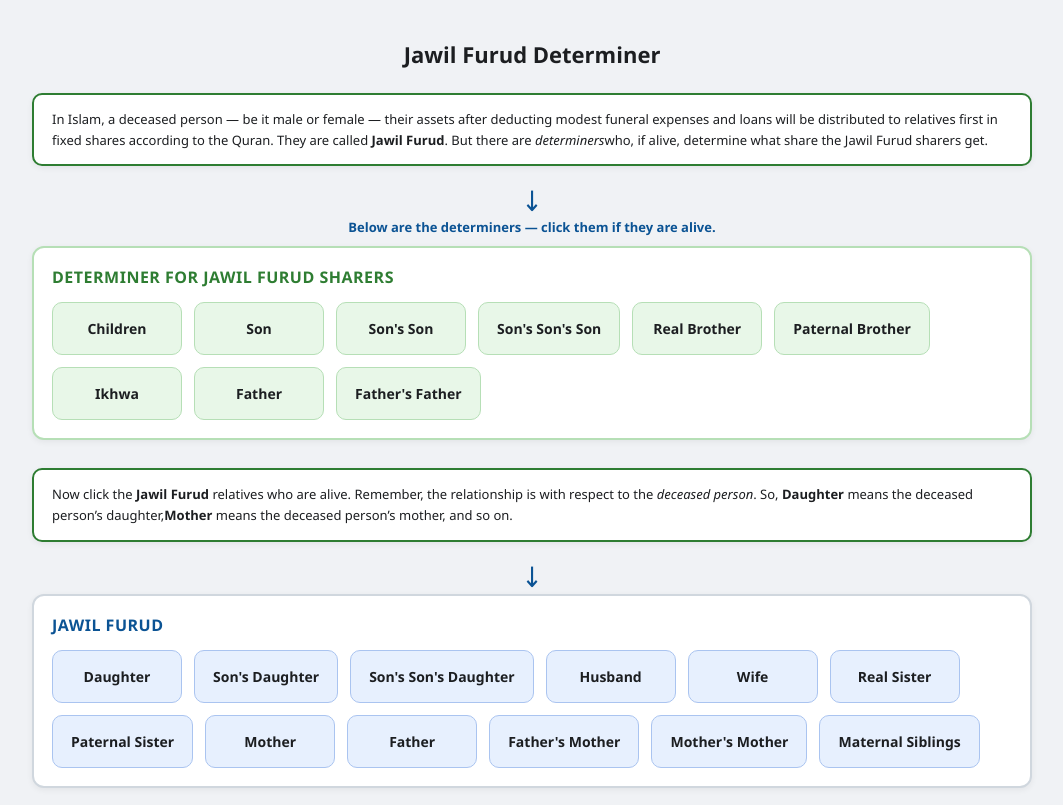
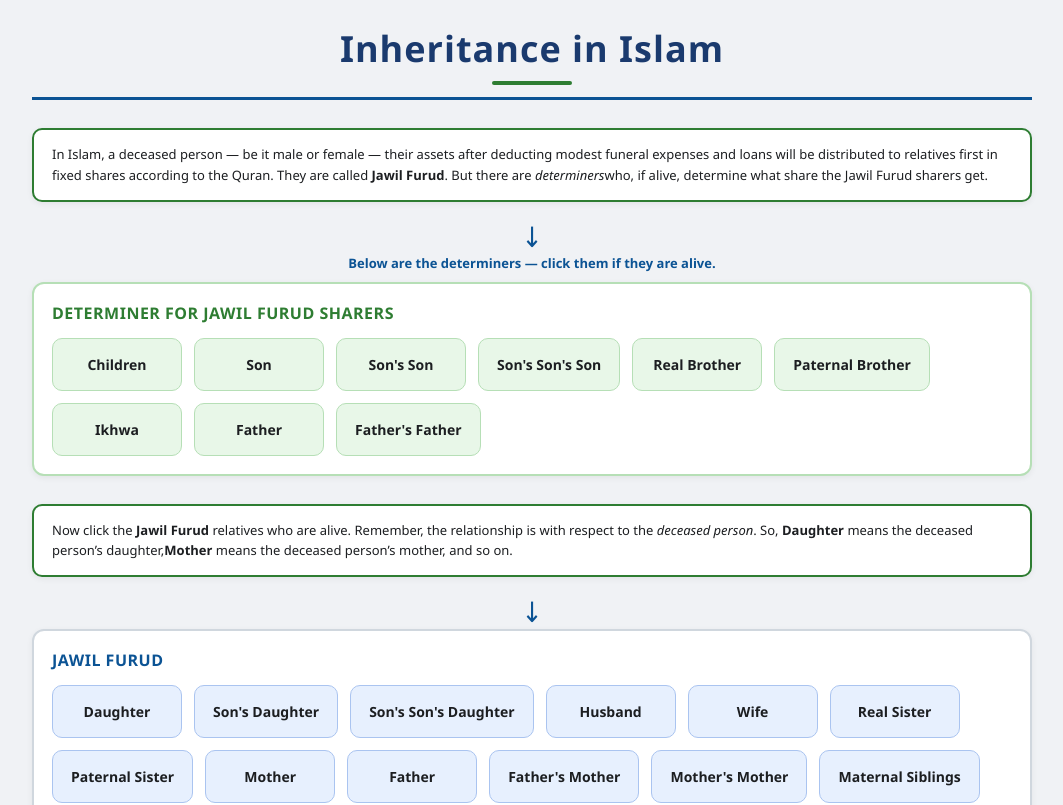
Before and after one commit to mazedcu/inheritance, a React (Vite) app: page / in a window 1280 px wide. Shown: the top 805 px of the page, without its empty margins (108-1171 px from the left). Built offline with nearby package versions, Linux system fonts and the light colour scheme.

Commit message:
Rename title to 'Inheritance in Islam' with styled header

```diff
--- a/src/App.css
+++ b/src/App.css
@@ -13,10 +13,25 @@ body {
   padding: 24px;
 }
 
-h1 {
+.main-title {
   text-align: center;
-  font-size: 22px;
-  margin-bottom: 24px;
+  font-size: 36px;
+  font-weight: 800;
+  color: #1a3a6e;
+  margin: 0 auto 28px auto;
+  padding-bottom: 12px;
+  max-width: 1000px;
+  border-bottom: 3px solid #0b5394;
+  letter-spacing: 1px;
+}
+.main-title::after {
+  content: "";
+  display: block;
+  width: 80px;
+  height: 4px;
+  background: #2e7d32;
+  margin: 8px auto 0 auto;
+  border-radius: 2px;
 }
 
 .canvas-group {
--- a/src/App.jsx
+++ b/src/App.jsx
@@ -645,7 +645,7 @@ export default function App() {
 
   return (
     <div className="page">
-      <h1>Jawil Furud Determiner</h1>
+      <h1 className="main-title">Inheritance in Islam</h1>
 
       <div className="explanation-box">
         <p>
```
